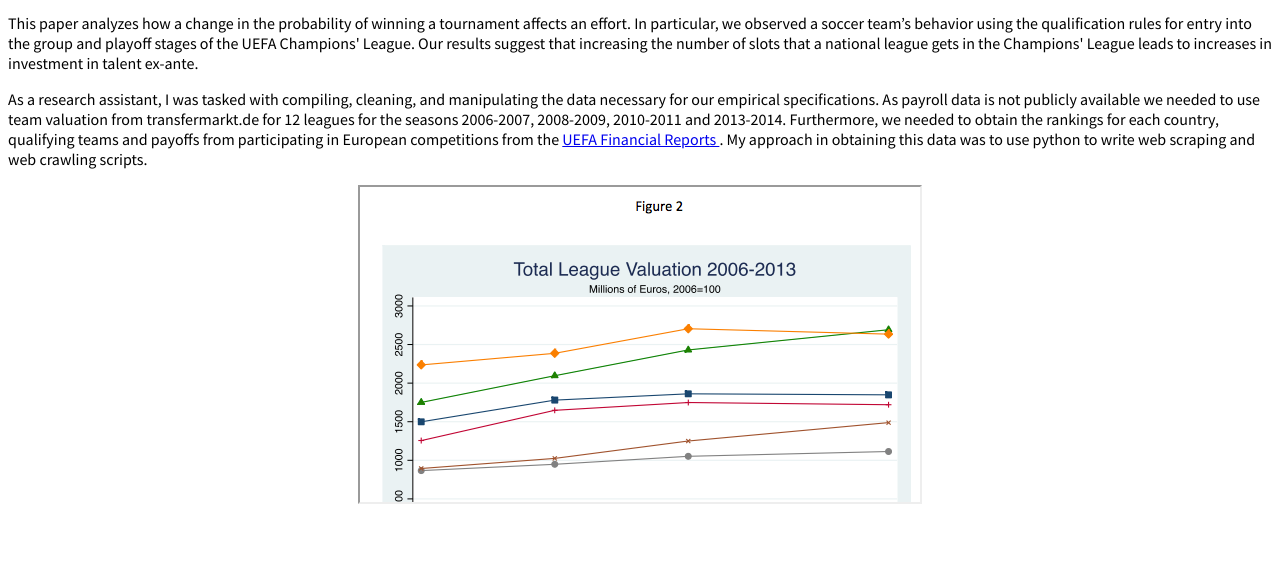
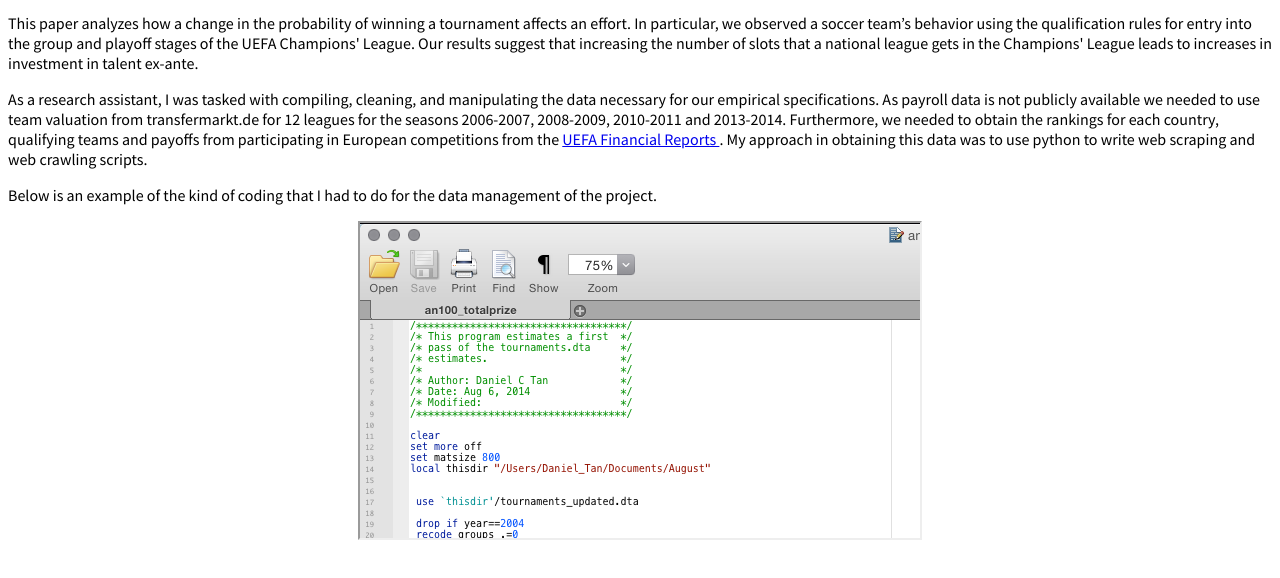
Before and after one commit to danielcharlestan/danielcharlestan.github.io, a plain HTML site: page IZA.html in a window 1280 px wide. Shown: the part 146-724 px from the top of the page. Drawn offline with Linux system fonts and the light colour scheme; files whose address does not match are found by name.

Commit message:
Update IZA.html

```diff
--- a/IZA.html
+++ b/IZA.html
@@ -28,12 +28,15 @@ As a research assistant, I was tasked with compiling, cleaning, and manipulating
 leagues for the seasons 2006-2007, 2008-2009, 2010-2011 and 2013-2014. Furthermore, we needed to obtain the rankings for each country, qualifying teams and payoffs from participating in European competitions from the <a href="http://www.uefa.com/uefa/management/finance/index.html"> UEFA Financial Reports </a>. My approach in obtaining this data was to use python to write web scraping and web crawling scripts.
 	</p>
 
+	<p> Below is an example of the kind of coding that I had to do for the data management of the project.
+	</p>
+
 		<div style="text-align:center">
 			<iframe width="560" height="315" align="middle"
-			src="images/valuation.png">
+			src="images/dofile.png">
 			</iframe>
 		</div>
-	</p>
+
 
 </body>
 </html>
```
